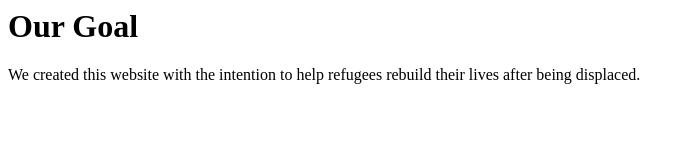
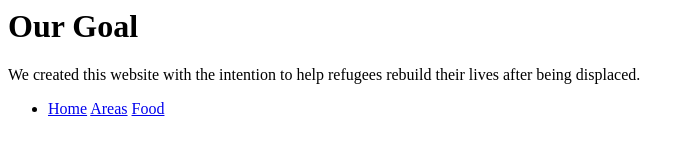
Before and after one commit to KatUtley/HTML-project, a plain HTML site: page ourgoal.html in a window 1280 px wide. Shown: the whole page, without its empty margins (0-695 px from the left). Drawn offline with Linux system fonts and the light colour scheme.

Commit message:
ourgoal.html

```diff
--- a/ourgoal.html
+++ b/ourgoal.html
@@ -5,4 +5,12 @@
             their lives after being displaced.
             </p>
     </div>
+    <ul>
+        <li>
+            <a href="index.html">Home</a>
+            <a href="areas.html">Areas</a>
+            <a href="food.html">Food</a>
+
+        </li>
+     </ul>
 </body>
```
